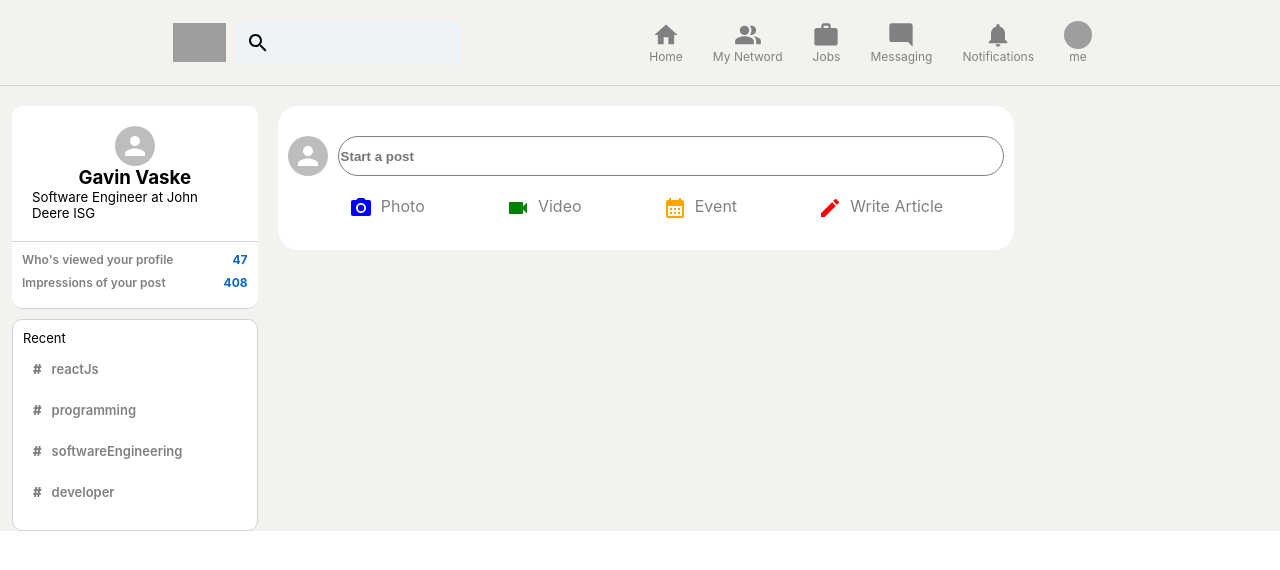
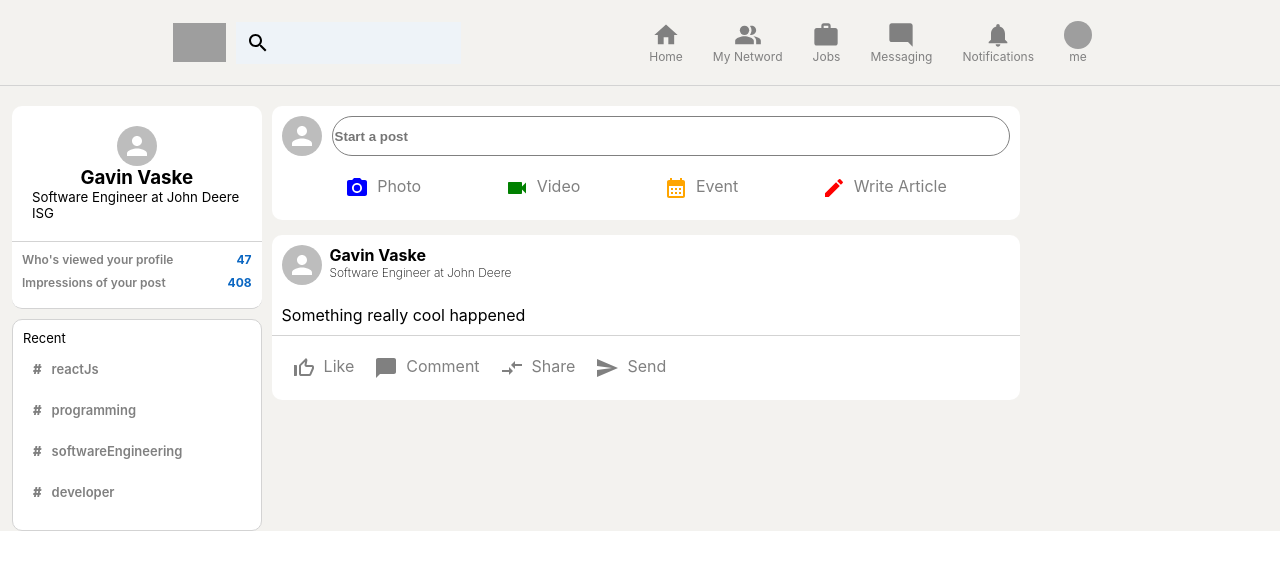
Before and after one commit to gavinvaske/linkedin-clone, a React (Create React App) app: page / in a window 1280 px wide. Shown: the top 570 px of the page. Built offline with nearby package versions, Linux system fonts and the light colour scheme; grey boxes are pictures that could not be loaded.

Commit message:
add Post component; update Feed component"

```diff
--- a/src/components/Feed/Feed.js
+++ b/src/components/Feed/Feed.js
@@ -6,6 +6,17 @@ import Button from '../Button/Button';
 import VideocamIcon from '@mui/icons-material/Videocam';
 import CalendarMonthIcon from '@mui/icons-material/CalendarMonth';
 import CreateIcon from '@mui/icons-material/Create';
+import Post from '../Post/Post';
+
+const posts = [
+  {
+    name: 'Gavin Vaske',
+    description: 'Software Engineer at John Deere',
+    message: 'Something really cool happened',
+    profileUrl: ''
+
+  }
+]
 
 export default function Feed() {
   return <div className="feed">
@@ -35,5 +46,9 @@ export default function Feed() {
         iconColor='red'
       />
     </div>
+
+    <div className="posts">
+      {posts && posts.map(post => <Post {...post} />)}
+    </div>
   </div>
 }
--- a/src/components/Feed/Feed.scss
+++ b/src/components/Feed/Feed.scss
@@ -1,22 +1,30 @@
 .feed {
-  background-color: white;
-  border-radius: 20px;
   flex: .6;
-  margin: 0 20px;
-  padding: 20px 0;
+  margin: 0 10px;
   height: fit-content;
+
+  .posts {
+    .post {
+      margin: 15px 0;
+    }
+  }
 }
 
 .feed-input-container {
+  padding: 10px 10px;
+  border-top-right-radius: 10px;
+  border-top-left-radius: 10px;
+  background-color: white;
   display: flex;
-  padding: 10px;
 }
 
 .post-type-options {
+  background-color: white;
   display: flex;
   justify-content: space-evenly;
-  border-bottom-left-radius: 20px;
-  border-bottom-right-radius: 20px;
+  border-bottom-left-radius: 10px;
+  border-bottom-right-radius: 10px;
+  padding-bottom: 10px;
 }
 
 .feed-input-container-avatar {
--- /dev/null
+++ b/src/components/Post/Post.js
@@ -0,0 +1,45 @@
+import React from 'react';
+import './Post.scss';
+import { Avatar } from '@mui/material';
+import Button from '../Button/Button';
+import ThumbUpOffAltIcon from '@mui/icons-material/ThumbUpOffAlt';
+import ChatBubbleIcon from '@mui/icons-material/ChatBubble';
+import CompareArrowsIcon from '@mui/icons-material/CompareArrows';
+import SendIcon from '@mui/icons-material/Send';
+
+export default function Post({ name, description, message, profileUrl }) {
+  return <div className="post">
+    <div className="post-header">
+      <div className="post-profile-picture">
+        <Avatar src={profileUrl}/>
+      </div>
+      <div className="post-info">
+        <p className="poster-name">{name}</p>
+        <p className="poster-description">{description}</p>
+      </div>
+    </div>
+    <div className="post-body">{message}</div>
+    <div className="post-footer">
+      <Button
+        iconColor={'gray'}
+        Icon={ThumbUpOffAltIcon}
+        title='Like'
+      />
+      <Button
+        iconColor={'gray'}
+        Icon={ChatBubbleIcon}
+        title='Comment'
+      />
+      <Button
+        iconColor={'gray'}
+        Icon={CompareArrowsIcon}
+        title='Share'
+      />
+      <Button
+        iconColor={'gray'}
+        Icon={SendIcon}
+        title='Send'
+      />
+    </div>
+  </div>
+}
--- /dev/null
+++ b/src/components/Post/Post.scss
@@ -0,0 +1,33 @@
+.post {
+  background-color: white;
+  border-radius: 10px;
+}
+
+.post-header {
+  display: flex;
+  padding: 10px;
+
+  .post-profile-picture {
+    margin-right: 8px;
+  }
+
+  .poster-name {
+    font-weight: bold;
+  }
+
+  .poster-description {
+    font-weight: 200;
+    font-size: 12px;
+  }
+}
+
+.post-body {
+  padding: 10px;
+  border-bottom: 0.1px solid lightgray;
+  overflow-wrap: anywhere;
+}
+
+.post-footer {
+  padding: 10px;
+  display: flex;
+}
```
